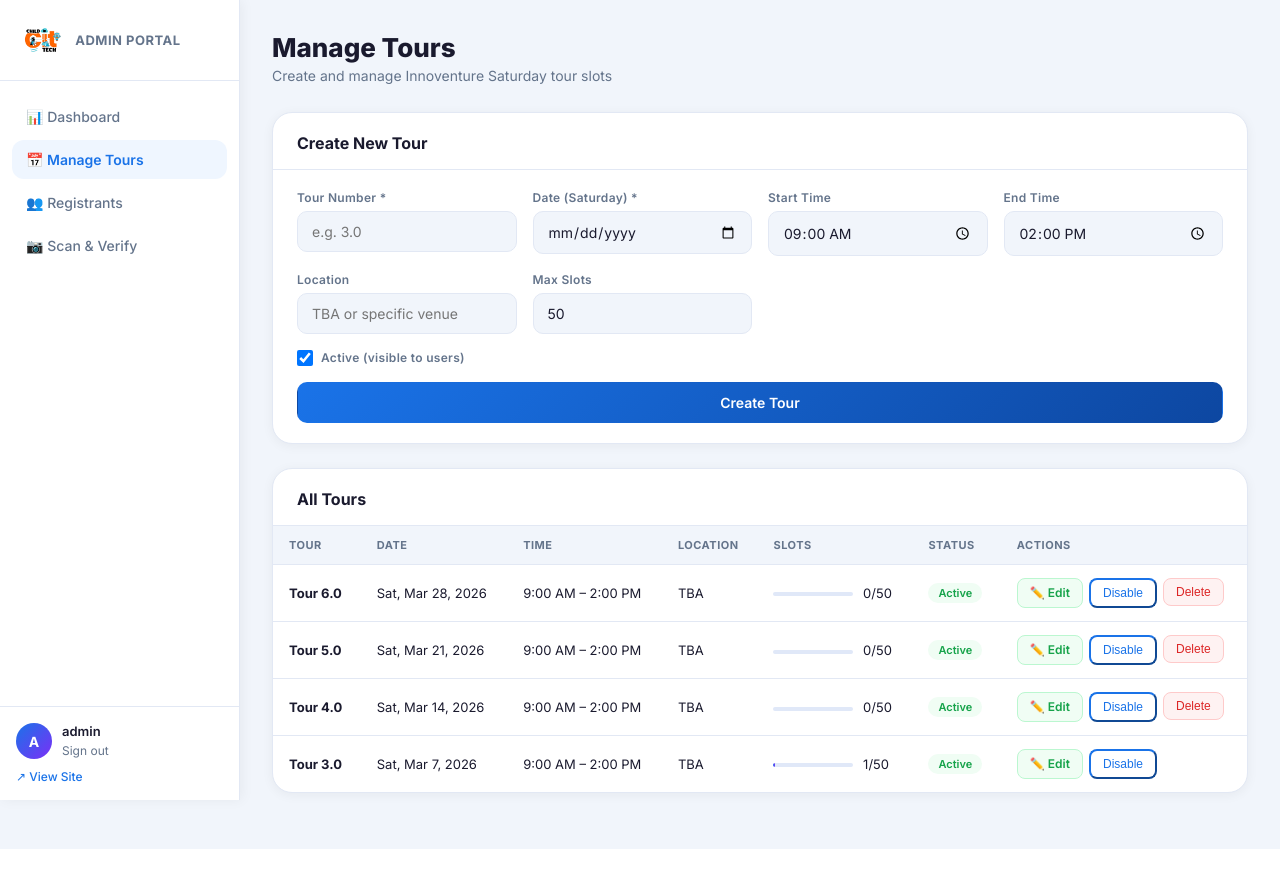
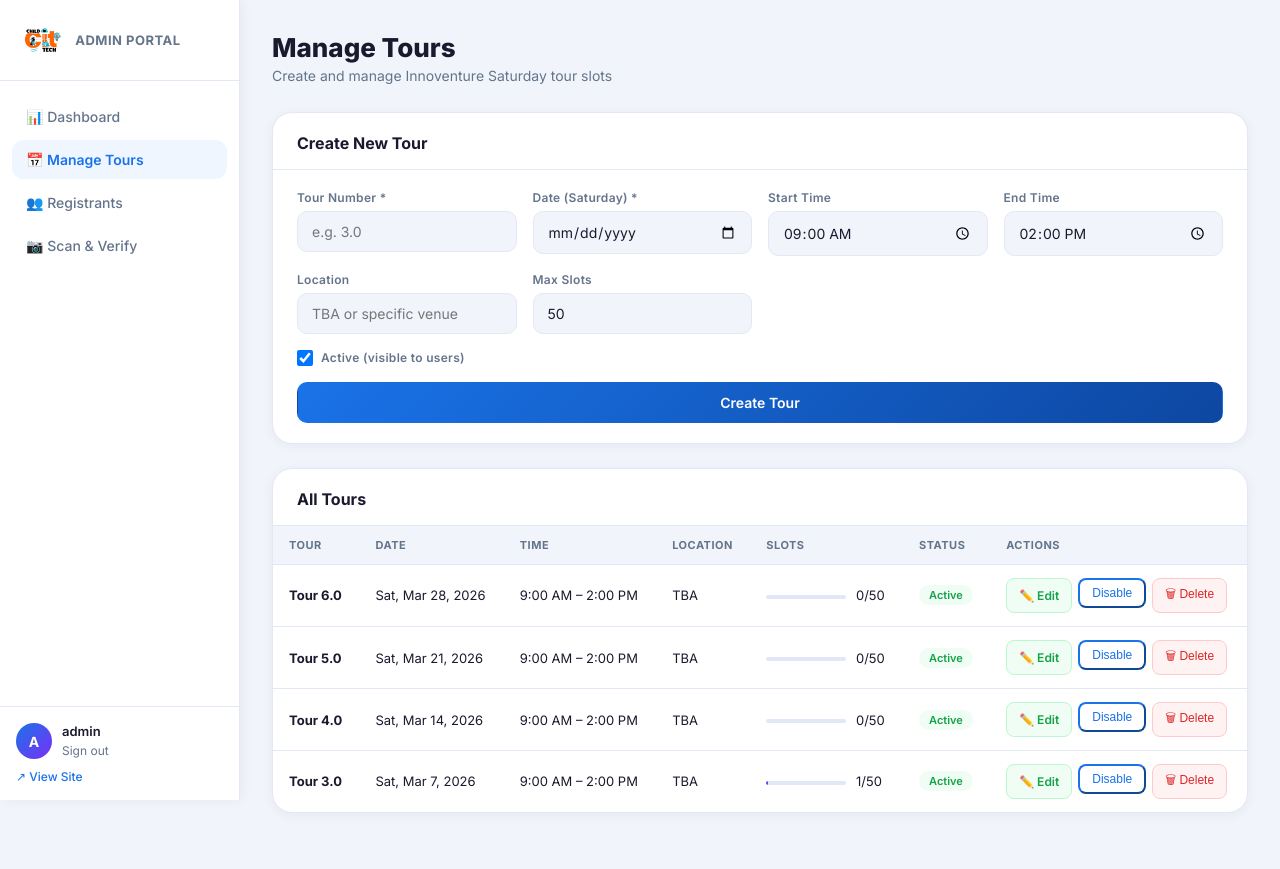
Before and after one commit to ezekielbroni15/child-in-tech, a PHP site: page /admin/tours.php in a window 1280 px wide. Run offline with PHP 8.4, Linux system fonts and the light colour scheme; a user stored in the database is signed in; data comes from the database, SQL or seed files in the repository; both versions use the stored data as it was before the commit; tables that the repository leaves empty hold one stand-in row (values such as "Sample post").

Commit message:
Warn before deleting tours with registrations
Update admin/tours.php to always show the delete form but present a dynamic JavaScript confirm message: if the tour has registrations it warns and includes the registration count and tour number (escaped), otherwise shows a simple irreversible-delete confirmation. Also update the delete button label to "🗑 Delete". Remove seeded tour INSERTs for tours 3.0–6.0 from db/schema.sql to clean up stale seed data.

```diff
--- a/admin/tours.php
+++ b/admin/tours.php
@@ -192,13 +192,15 @@ $tours = $pdo->query("
                     <?= $t['is_active'] ? 'Disable' : 'Enable' ?>
                   </button>
                 </form>
-                <?php if ($reg === 0): ?>
-                <form method="POST" style="display:inline" onsubmit="return confirm('Delete this tour?')">
+                <form method="POST" style="display:inline"
+                  onsubmit="return confirm(<?= $reg > 0
+                    ? "'⚠️ This tour has " . $reg . " registration(s).\nDeleting it will also permanently remove those registrations.\n\nAre you sure you want to delete Tour " . addslashes(htmlspecialchars($t['tour_number'])) . "?'"
+                    : "'Delete Tour " . addslashes(htmlspecialchars($t['tour_number'])) . "? This cannot be undone.'"
+                  ?>)">
                   <input type="hidden" name="action" value="delete"/>
                   <input type="hidden" name="tour_id" value="<?= $t['id'] ?>"/>
-                  <button class="admin-btn-sm admin-btn-danger" type="submit">Delete</button>
+                  <button class="admin-btn-sm admin-btn-danger" type="submit">🗑 Delete</button>
                 </form>
-                <?php endif; ?>
               </td>
             </tr>
             <?php endforeach; ?>
```
Also changed, not shown: db/schema.sql (+0 -16 lines).
